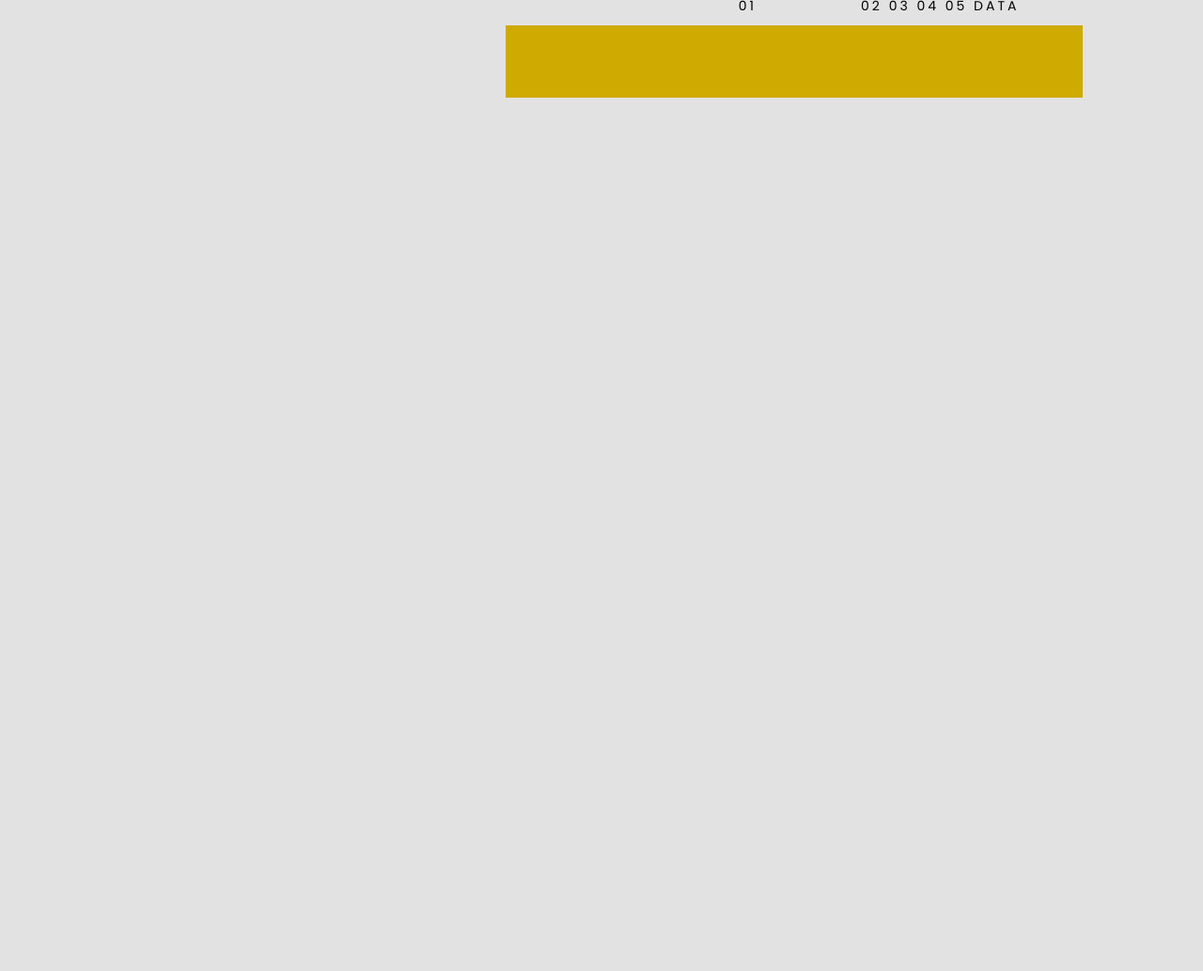
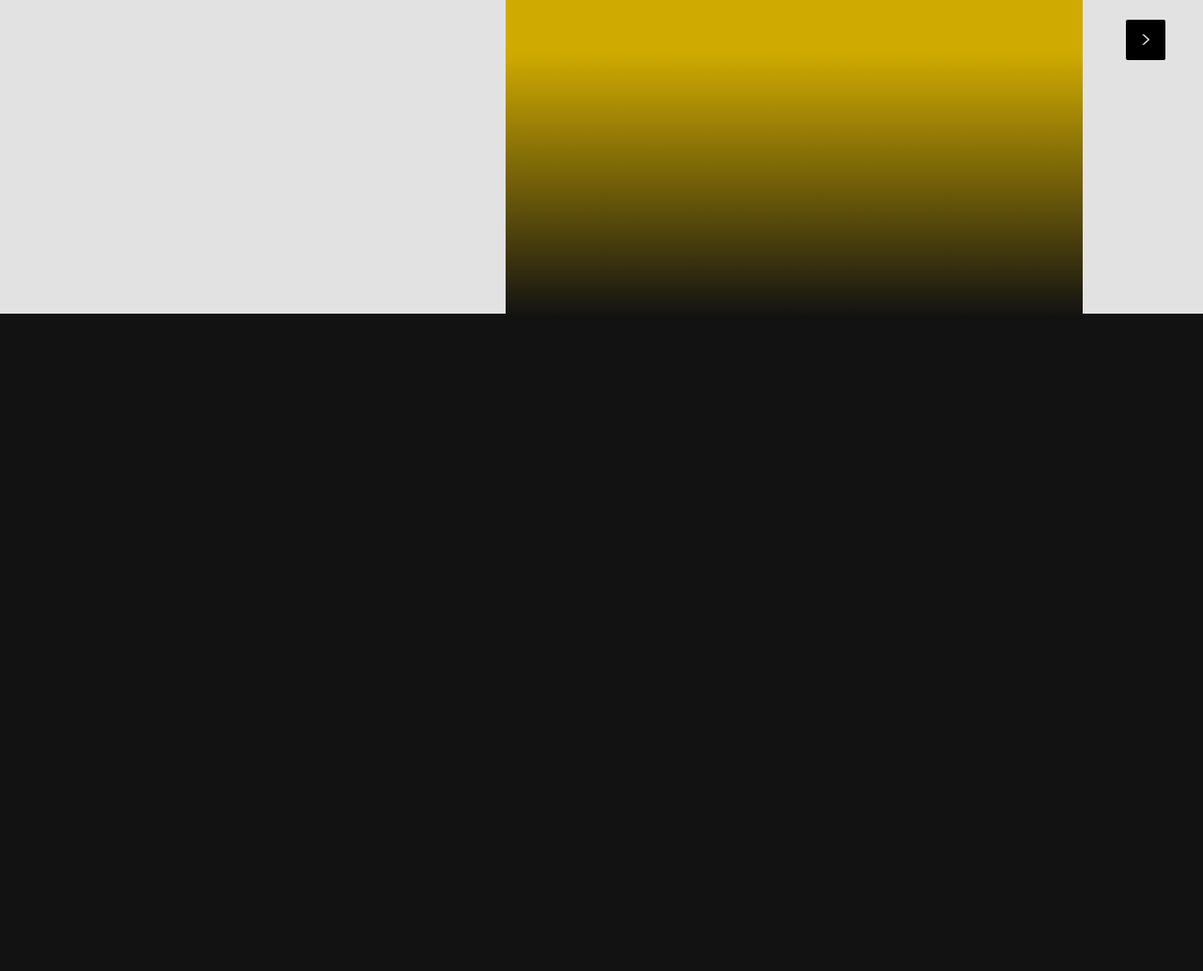
Before and after one commit to AMN-D/PRICEOPTIM, a Django app: page / in a window 1280 px wide. Shown: the part 696-1730 px from the top of the page at 94% size. Before the commit the page ends 800 px from the top, so only its background shows below. Run offline with Django 4.2, Linux system fonts and the light colour scheme; some web fonts are replaced.

Commit message:
landing page created !

```diff
--- a/price_optimisation/files/static/style.css
+++ b/price_optimisation/files/static/style.css
@@ -27,6 +27,7 @@ body {
     margin: 0 auto;
     padding: 0 20px;
     border-bottom: 1px solid black;
+    background-color: var(--bg-color);
 }
 
 .base-header-container-left {
@@ -121,12 +122,14 @@ body {
 /* BODY */
 
 .body-main {
-    margin-top: 125px;
+    display: flex;
+    margin-top: 10%;
     width: 100%;
     height: 85%;
     display: flex;
     justify-content: center;
-    position: fixed;
+    position: relative;
+    flex-direction: column;
 }
 
 .body-main-custom {
@@ -138,12 +141,13 @@ body {
 
 .body-main-custom-abs {
     position: absolute;
-    bottom: 0;
+    top: 89%;
     right: 0;
     width: 60%;
-    min-height: 12%;
-    z-index: 999;
-    background-color: var(--neon-gold);
+    min-height: 400px;
+    background: linear-gradient(to bottom, var(--neon-gold) 30%, #121212);
+    border-top-left-radius: 2px;
+    border-top-right-radius: 2px;
 }
 
 .body-container {
@@ -267,4 +271,49 @@ body {
     background-color: black;
     margin-right: 5%;
     border-radius: 3px;
+    cursor: pointer;
+    transition: width 0.3s ease;
 }
+
+.body-container-div-design-one:hover,
+.body-container-div-design-two:hover,
+.body-container-div-design-three:hover {
+    background-color: var(--neon-gold);
+}
+
+.body-container-div-num {
+    width: 100%;
+    padding-left: 10%;
+    font-family: "Poppins", sans-serif;
+    font-weight: 400;
+    font-style: normal;
+    font-size: 16px;
+    margin-top: 5%;
+    color: var(--font-color);
+}
+
+.body-main-scroll {
+    position: fixed;
+    bottom: 40px;
+    right: 40px;
+    z-index: 999;
+}
+
+.body-main-scroll button {
+    background-color: var(--font-color);
+    color: var(--bg-color);
+    border: none;
+    padding: 4px 15px;
+    cursor: pointer;
+    font-family: "Poppins", sans-serif;
+    font-weight: 300;
+    font-size: 24px;
+    outline: none;
+    border-radius: 2px;
+}
+
+.test {
+    background-color: #121212;
+    margin-top: 335px;
+    height: 700px;
+}
--- a/price_optimisation/files/templates/base.html
+++ b/price_optimisation/files/templates/base.html
@@ -42,7 +42,9 @@
 
     {% block start %}
     <div class="body-main">
-        <div class="body-main-scroll"></div>
+        <div class="body-main-scroll">
+            <button>></button>
+        </div>
         <div class="body-main-custom">
             <div class="body-main-custom-abs"></div>
             <div class="body-container">
@@ -63,7 +65,9 @@
                     <div class="body-container-div-design-two"></div>
                     <div class="body-container-div-design-three"></div>
                 </div>
-                <div class="body-container-div-num"></div>
+                <div class="body-container-div-num">
+                    <p>091</p>
+                </div>
             </div>
             <div class="body-image">
                 <div class="body-image-container"></div>
@@ -72,6 +76,7 @@
                 <span class="right-number">02 03 04 05 DATA</span>
             </div>
         </div>
+        <div class="test"></div>
     </div>
     {% endblock %}
 </body>
--- a/price_optimisation/files/views.py
+++ b/price_optimisation/files/views.py
@@ -8,7 +8,7 @@ import tensorflow as tf
 from sklearn.model_selection import train_test_split
 
 def perform_price_optimization():
-    BASE_DIR = Path(__file__).resolve().parent.parent  # Get project root
+    BASE_DIR = Path(__file__).resolve().parent.parent
     df = pd.read_csv(os.path.join(BASE_DIR, 'files', 'data', 'preprocessed_price_optimization_dataset.csv'))
     loaded_model = tf.keras.models.load_model(os.path.join(BASE_DIR, 'files', 'data', 'price_optimization_model.h5'))
     return df, loaded_model
```
Also changed, not shown: price_optimisation/files/static/script.js (line endings or trailing spaces).
